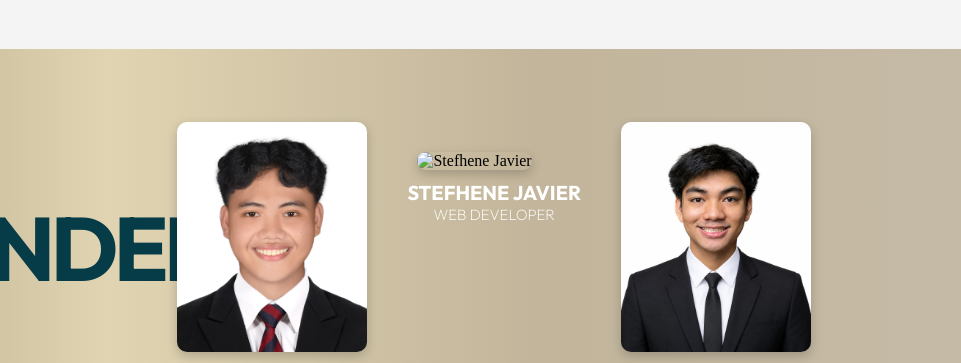
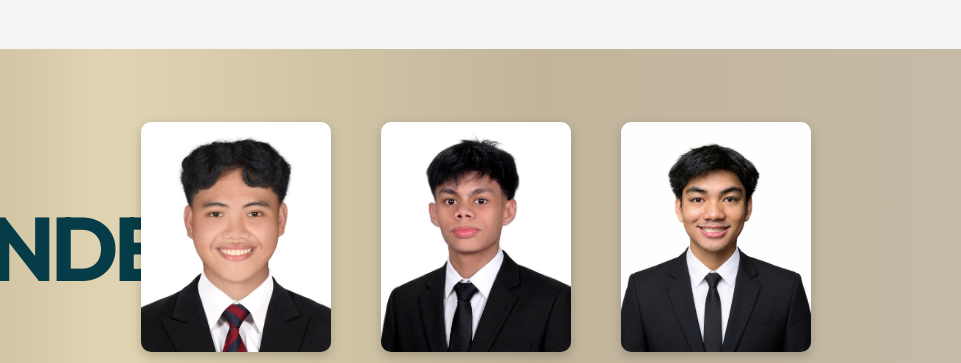
Before and after one commit to sxnshi/lakbaygalera, a plain HTML site: page index.html in a window 1280 px wide. Shown: the part 2340-2703 px from the top of the page, 319-1280 px from the left. Drawn offline with Linux system fonts and the light colour scheme.

Commit message:
Update index.html

```diff
--- a/index.html
+++ b/index.html
@@ -62,7 +62,7 @@
                         <p>PROJECT LEAD</p>
             </div>
             <div class="person">
-                <img src="assetsi/mages/javier.jpg" alt="Stefhene Javier">
+                <img src="assets/images/javier.jpg" alt="Stefhene Javier">
                         <h3>STEFHENE JAVIER</h3>
                         <p>WEB DEVELOPER</p>
                 </div>
```
